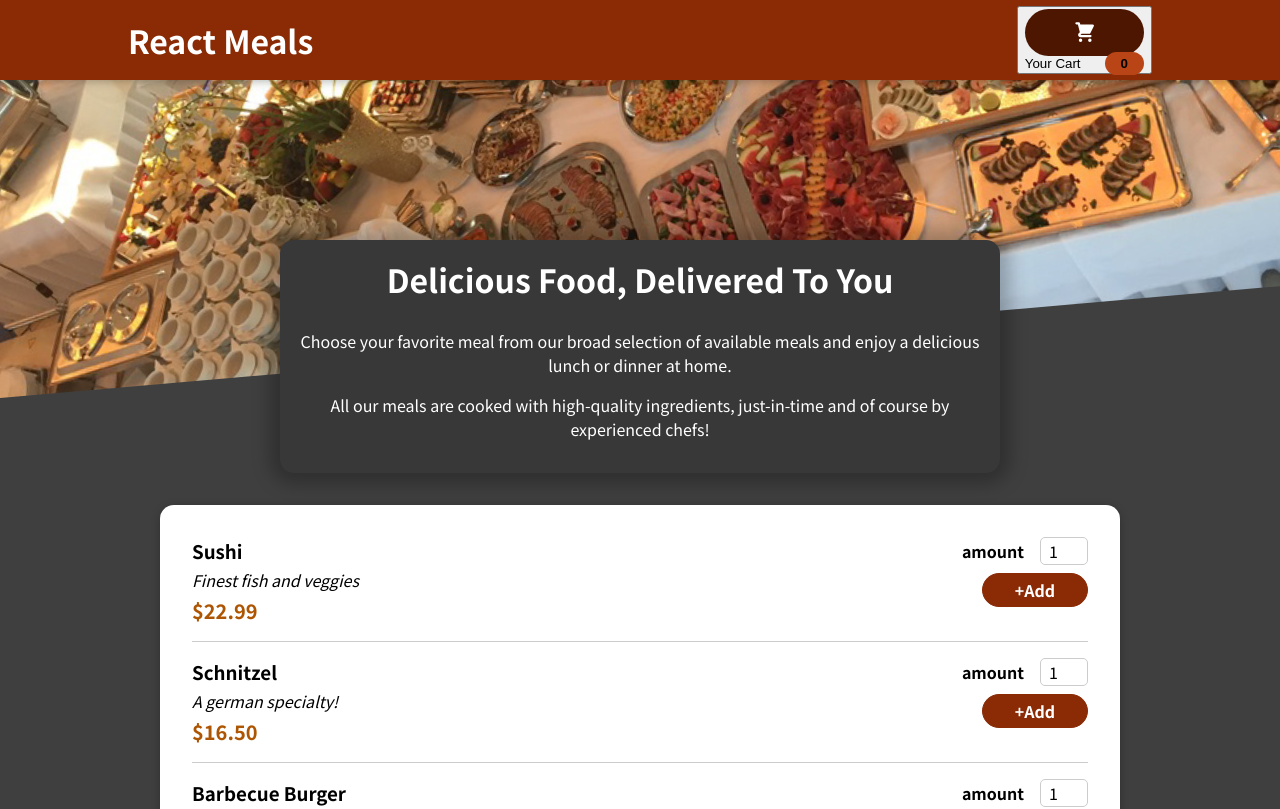
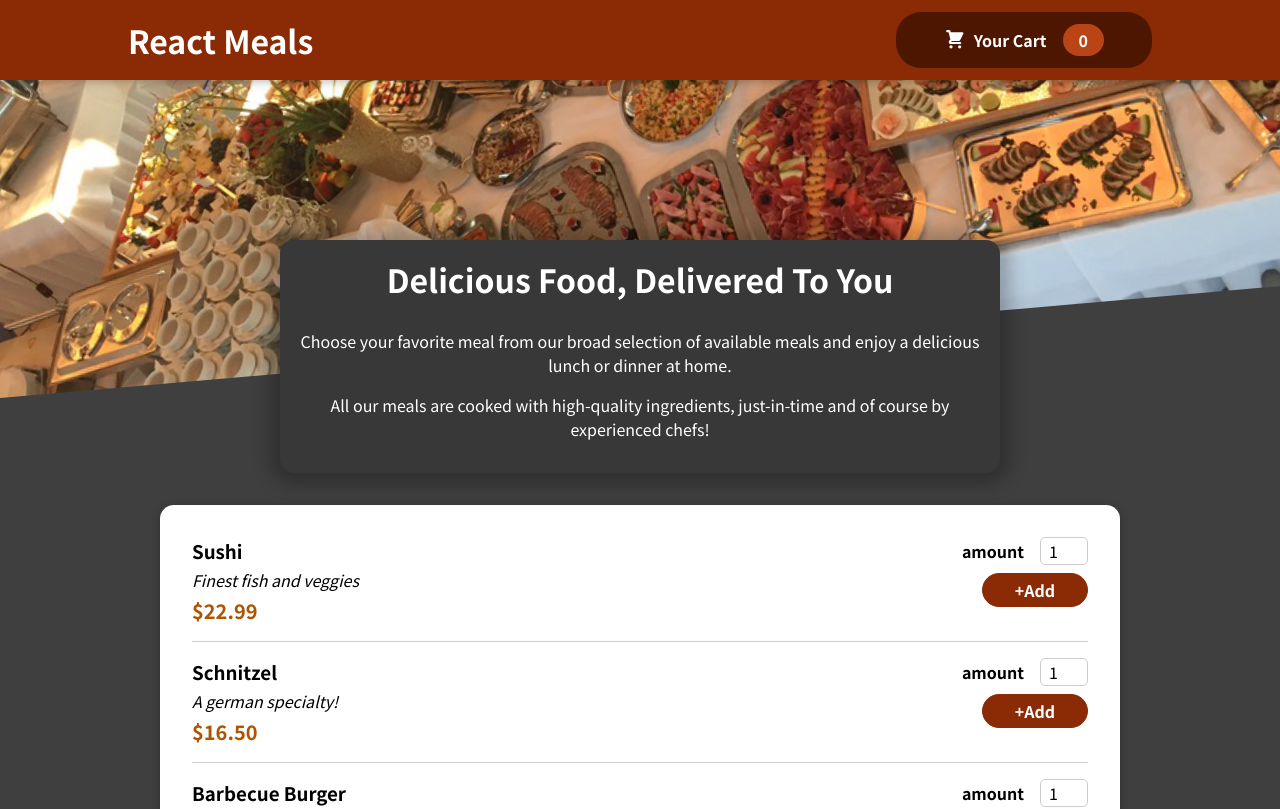
Before and after one commit to rafaelflorespereira/BuildingAFoodOrderApp, a React (Create React App) app: page / in a window 1280 px wide. Shown: the top 809 px of the page. Built offline with nearby package versions, Linux system fonts and the light colour scheme.

Commit message:
added cart effect through the useEffect

```diff
--- a/src/components/Layout/HeaderCartButton.js
+++ b/src/components/Layout/HeaderCartButton.js
@@ -1,21 +1,44 @@
-import { useContext } from "react";
+import { useContext, useEffect, useState } from "react";
 import CartIcon from "../Cart/CartIcon";
 import classes from "./HeaderCartButton.module.css";
 import CartContext from "../../store/cart-context";
 
 const HeaderCartButton = (props) => {
   const cartCtx = useContext(CartContext);
+  const [hasButtonEffect, setButtonEffect] = useState(false);
+  const { items } = cartCtx;
 
-  const numberOfCartItems = cartCtx.items.reduce((currentNumber, item) => {
+  const numberOfCartItems = items.reduce((currentNumber, item) => {
     return currentNumber + item.amount;
   }, 0);
 
+  /* Com || o hasButton da um lag bizarro */
+  const buttonHighlighted = `${classes.button} ${
+    hasButtonEffect ? classes.bump : ""
+  } `;
+
+  useEffect(() => {
+    if (items.length === 0) {
+      return;
+    }
+
+    setButtonEffect(true);
+
+    const timer = setTimeout(() => {
+      setButtonEffect(false);
+    }, 300);
+
+    return () => {
+      clearInterval(timer);
+    };
+  }, [items]);
+
   return (
-    <button onClick={props.onOpenClick}>
-      <span className={classes.button}>
+    <button className={buttonHighlighted} onClick={props.onOpenClick}>
+      <span className={classes.icon}>
         <CartIcon />
       </span>
-      <span className={classes.icon}>Your Cart</span>
+      <span>Your Cart</span>
       <span className={classes.badge}>{numberOfCartItems}</span>
     </button>
   );
```
Also changed, not shown: 1 other file (tests, documents, lock files or other folders).
